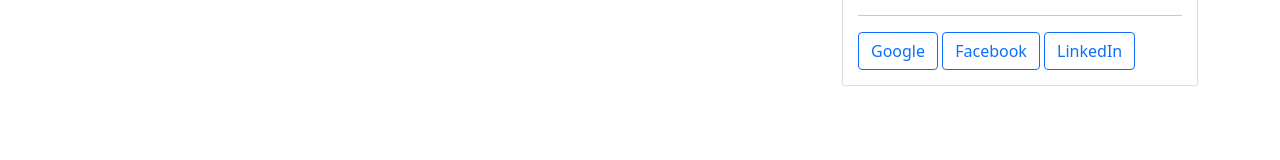
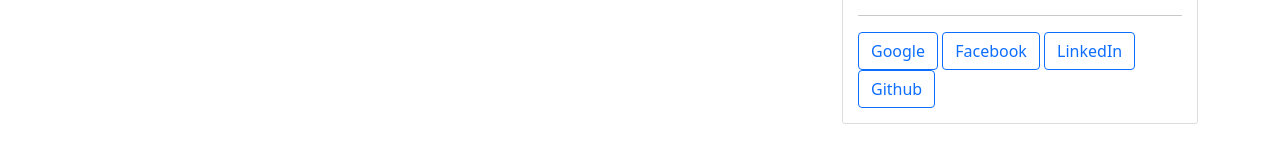
Before and after one commit to castellarmartinez/My-app-full, a plain HTML site: page frontend/index.html in a window 1280 px wide. Shown: the part 444-604 px from the top of the page. Drawn offline with nearby package versions, Linux system fonts and the light colour scheme.

Commit message:
Adds button to login with GitHub

```diff
--- a/frontend/index.html
+++ b/frontend/index.html
@@ -75,6 +75,7 @@
               <a href="http://localhost:3000/auth/google/" class="btn btn-outline-primary">Google</a>
               <a href="http://localhost:3000/auth/facebook/" class="btn btn-outline-primary">Facebook</a>
               <a href="http://localhost:3000/auth/linkedin/" class="btn btn-outline-primary">LinkedIn</a>
+              <a href="http://localhost:3000/auth/github/" class="btn btn-outline-primary">Github</a>
             </form>
           </div>
         </div>
```
